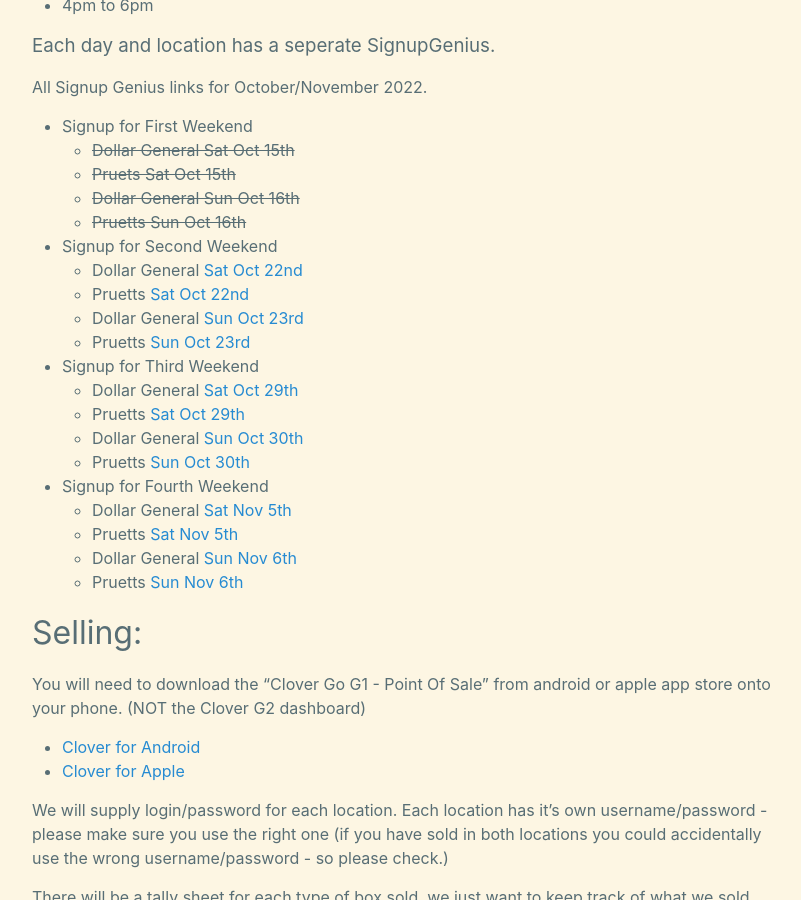
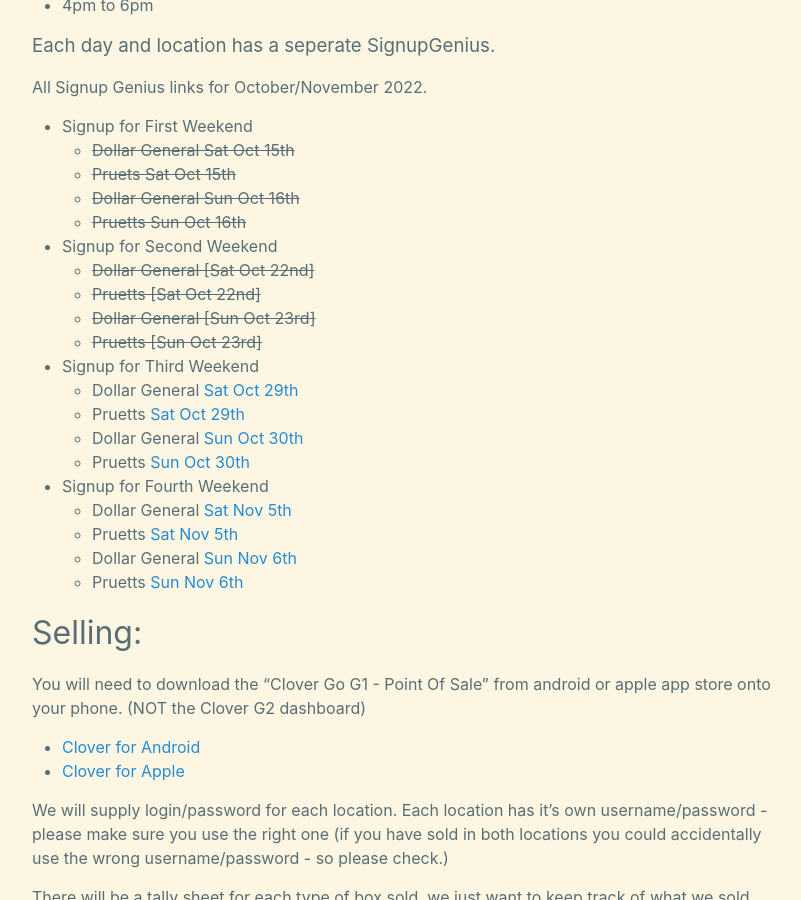
Before and after one commit to CodeJourneymen/scoutpiemaster, a Jekyll site: the page built from shownsell.md, in a window 1280 px wide and 900 px high, scrolled down 687 px. Shown: the whole window, without its empty margins (238-1039 px from the left). Built offline with Jekyll 4.4.1, drawn with Linux system fonts in a browser that asks for light colours.

Commit message:
strike out 2nd weekend
Signed-off-by: Lee Walker <lee@codejourneymen.com>

```diff
--- a/shownsell.md
+++ b/shownsell.md
@@ -30,10 +30,10 @@
   - <s>Dollar General Sun Oct 16th</s>
   - <s>Pruetts Sun Oct 16th</s>
 - Signup for Second Weekend
-  - Dollar General [Sat Oct 22nd](https://www.signupgenius.com/go/5080C4BAFAA29A2FA7-31165)
-  - Pruetts [Sat Oct 22nd](https://www.signupgenius.com/go/5080C4BAFAA29A2FA7-31166)
-  - Dollar General [Sun Oct 23rd](https://www.signupgenius.com/go/5080C4BAFAA29A2FA7-31167)
-  - Pruetts [Sun Oct 23rd](https://www.signupgenius.com/go/5080C4BAFAA29A2FA7-31168)
+  - <s>Dollar General [Sat Oct 22nd]</s>
+  - <s>Pruetts [Sat Oct 22nd]</s>
+  - <s>Dollar General [Sun Oct 23rd]</s>
+  - <s>Pruetts [Sun Oct 23rd]</s>
 - Signup for Third Weekend
   - Dollar General [Sat Oct 29th](https://www.signupgenius.com/go/5080C4BAFAA29A2FA7-31169)
   - Pruetts [Sat Oct 29th](https://www.signupgenius.com/go/5080C4BAFAA29A2FA7-311610)
```
